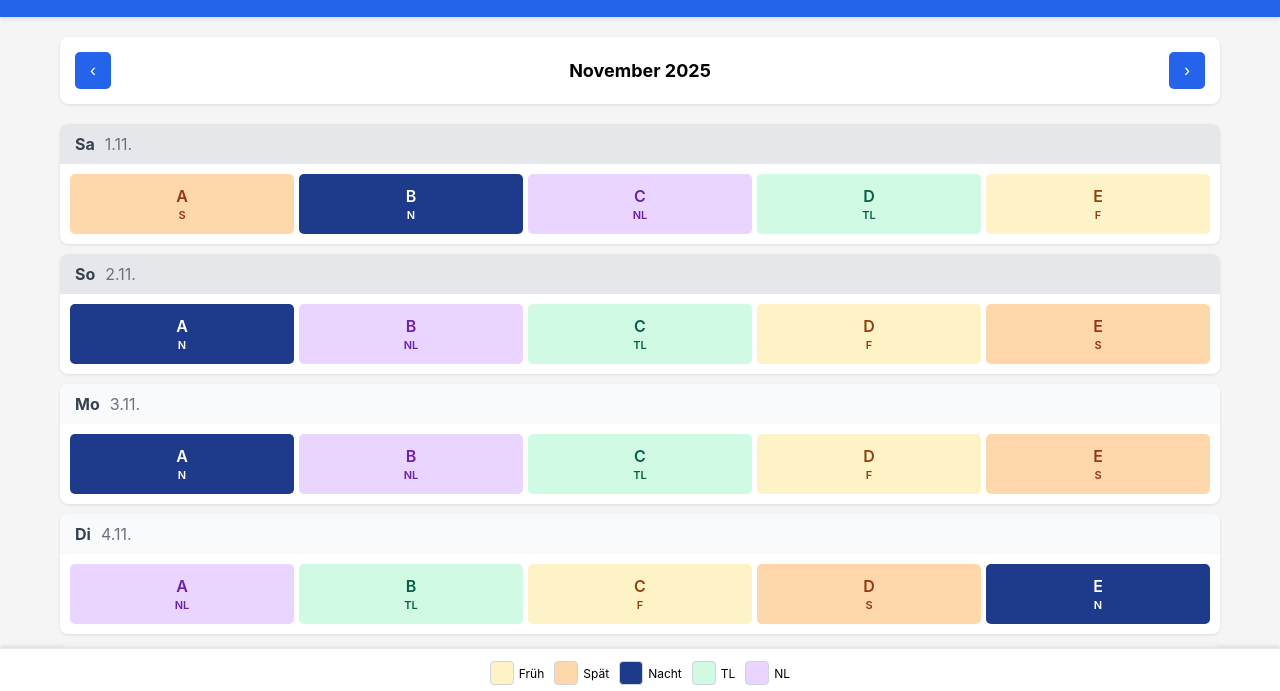
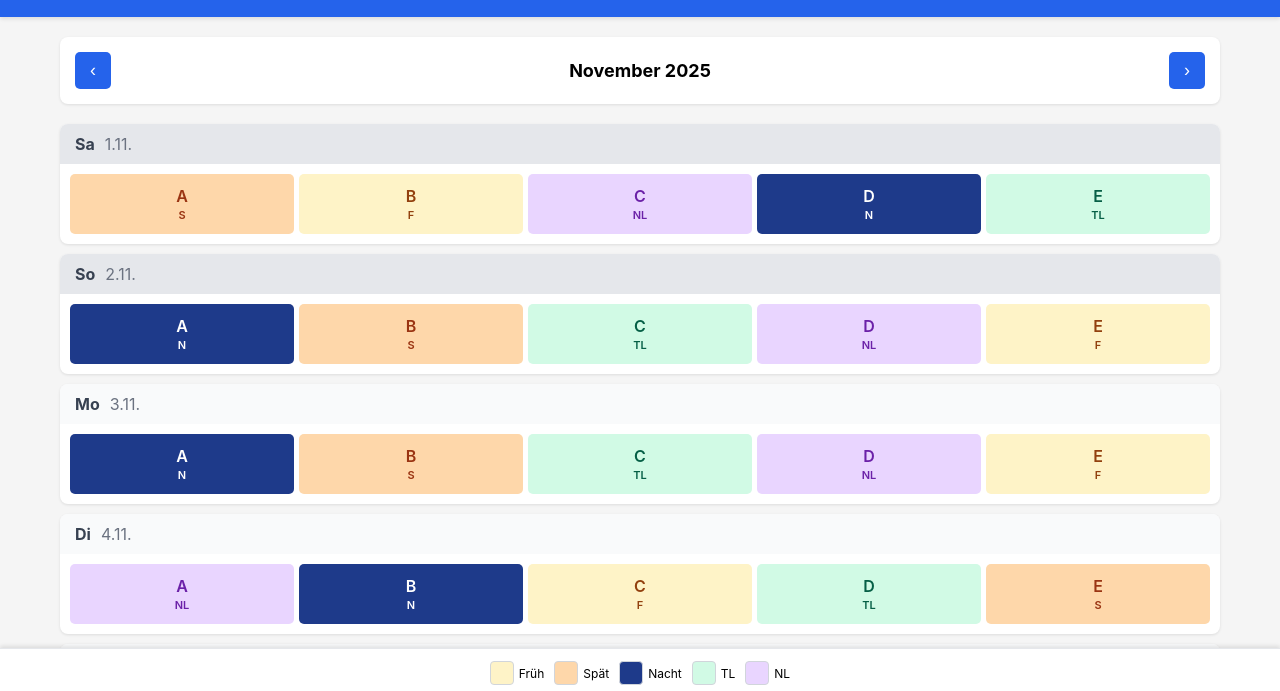
Before and after one commit to wespia475-maker/schitchtkalender, a plain HTML site: page index.html in a window 1280 px wide. Shown: the part 103-794 px from the top of the page. Drawn offline with Linux system fonts and the light colour scheme.

Commit message:
Update index.html

```diff
--- a/index.html
+++ b/index.html
@@ -436,10 +436,10 @@
         function calculateAllGroupsFromA(groupAStart) {
             return {
                 A: groupAStart,
-                B: ((groupAStart + 2 - 1) % 10) + 1,  // +2 Tage im Zyklus
+                B: ((groupAStart + 8 - 1) % 10) + 1,  // +2 Tage im Zyklus
                 C: ((groupAStart + 4 - 1) % 10) + 1,  // +4 Tage
-                D: ((groupAStart + 6 - 1) % 10) + 1,  // +6 Tage
-                E: ((groupAStart + 8 - 1) % 10) + 1   // +8 Tage
+                D: ((groupAStart + 2 - 1) % 10) + 1,  // +6 Tage
+                E: ((groupAStart + 6 - 1) % 10) + 1   // +8 Tage
             };
         }
 
```
